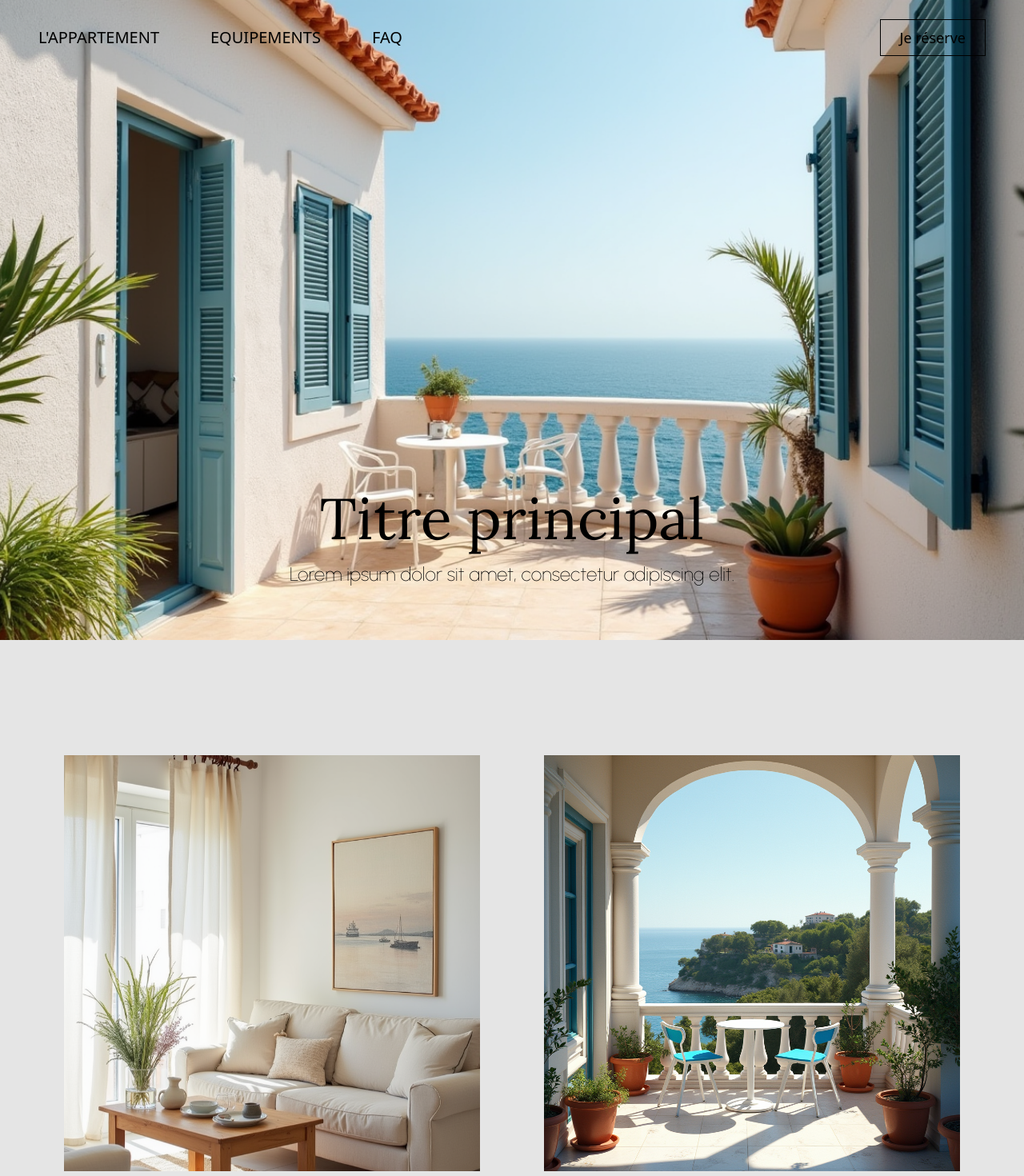
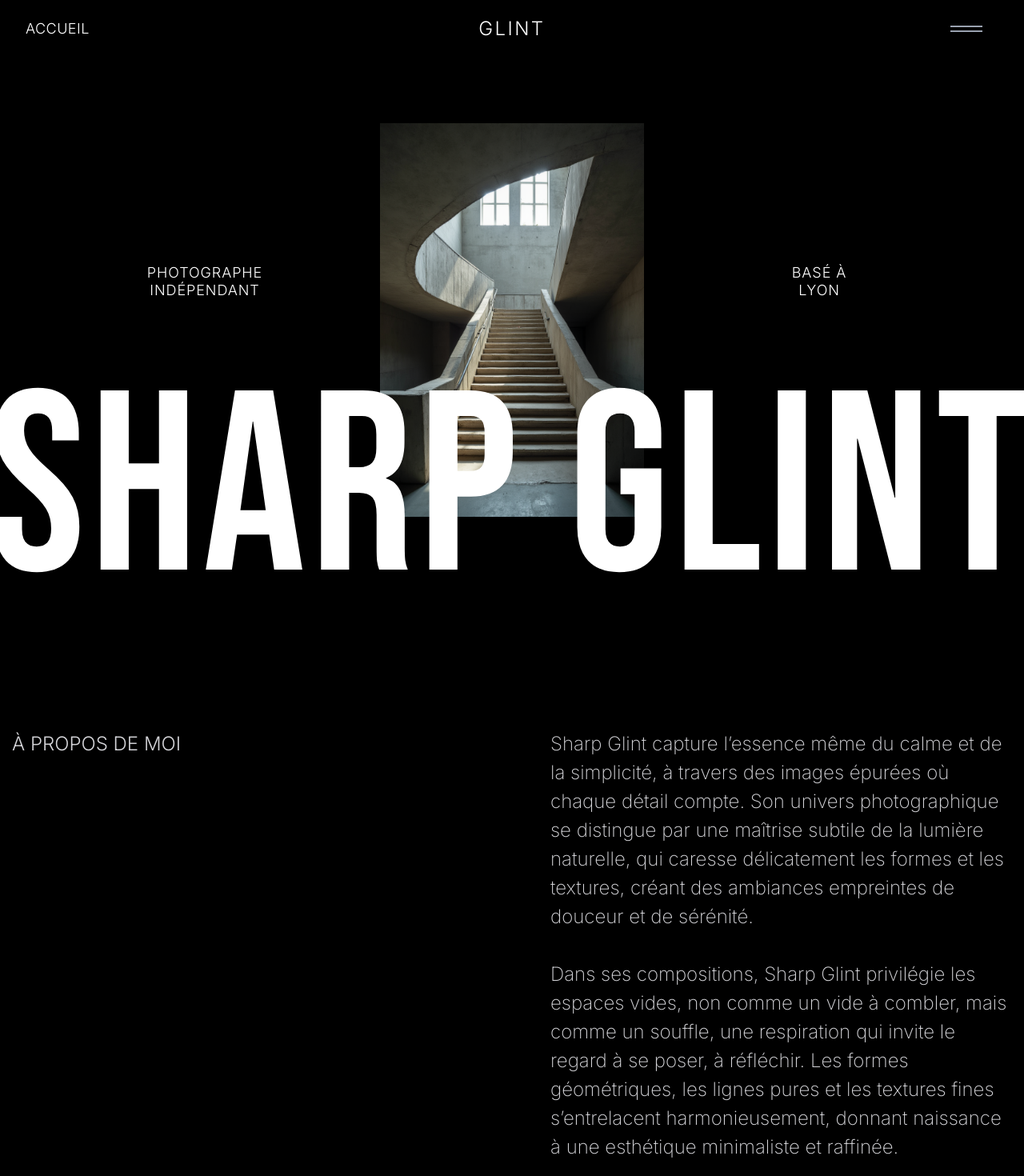
Before and after one commit to ArnaudM1983/sharp-glint, a Vue app: page / in a window 1280 px wide. Shown: the top 1470 px of the page at 80% size. Built offline with nearby package versions, Linux system fonts and the light colour scheme.

Commit message:
Ajout navbar + hero

```diff
--- a/index.html
+++ b/index.html
@@ -4,9 +4,8 @@
     <meta charset="UTF-8" />
     <link rel="icon" href="/favicon.ico" />
     <meta name="viewport" content="width=device-width, initial-scale=1.0" />
-    <link href="https://fonts.googleapis.com/css2?family=Urbanist:ital,wght@0,100..900;1,100..900&display=swap" rel="stylesheet">
-    <link href="https://fonts.googleapis.com/css2?family=Lora:ital,wght@0,400..700;1,400..700&display=swap" rel="stylesheet">
-
+    <link href="https://fonts.googleapis.com/css2?family=Bebas+Neue&display=swap" rel="stylesheet">
+    <link href="https://fonts.googleapis.com/css2?family=Inter:ital,opsz,wght@0,14..32,100..900;1,14..32,100..900&display=swap" rel="stylesheet">
 
     <title>Rayol Horizon</title>
   </head>
--- a/src/App.vue
+++ b/src/App.vue
@@ -1,10 +1,8 @@
 <template>
   <Navbar />
 
-  <main class="bg-neutral-200 mx-auto space-y-20">
+  <main class="bg-black mx-auto space-y-20">
     <Hero />
-    <Images />
-    <Marquee />
     <ImageTextSection />
     <FullWidthSlider />
     <Map />
@@ -20,8 +18,6 @@
 <script setup>
 import Navbar from './components/Navbar.vue'
 import Hero from './components/Hero.vue'
-import Images from './components/Images.vue'
-import Marquee from './components/Marquee.vue'
 import ImageTextSection from './components/ImageTextSection.vue'
 import FullWidthSlider from './components/FullWidthSlider.vue'
 import Map from './components/Map.vue'
--- a/src/components/Hero.vue
+++ b/src/components/Hero.vue
@@ -1,44 +1,108 @@
 <template>
-    <section class="relative h-dvh flex items-end overflow-hidden">
-        <!-- Image en arrière-plan -->
-        <img :src="imageSrc" alt="Image de terrasse" class="absolute top-0 left-0 w-full h-full object-cover" />
+    <section class="relative h-dvh w-full bg-black overflow-hidden">
 
-        <!-- Overlay + Contenu -->
-        <div class="relative z-10 w-full text-black p-8 md:p-16">
-            <FadeInOnScroll>
-                <h1 class="text-4xl md:text-7xl lora-font">{{ mainTitle }}</h1>
-                <p class="mt-4 text-lg md:text-2xl font-thin">{{ mainParagraph }}</p>
-            </FadeInOnScroll>
+        <!-- Grille en 3 colonnes -->
+        <div class="absolute inset-0 z-10 grid grid-cols-3 place-items-center px-4 md:px-16 text-white">
+
+            <!-- Colonne 1 : Texte gauche -->
+            <div
+                class="font-inter uppercase text-center text-sm md:text-lg leading-tight font-light tracking-wider -translate-y-12 opacity-0 animate-fade-in-delayed-1">
+                Photographe<br />Indépendant
+            </div>
+
+            <!-- Colonne 2 : Image centrale -->
+            <div>
+                <img :src="heroImage" alt="Hero Image"
+                    class="w-[250px] md:w-[330px] object-contain opacity-0 animate-fade-in-up" />
+            </div>
+
+            <!-- Colonne 3 : Texte droite -->
+            <div
+                class="font-inter uppercase text-center text-sm md:text-lg leading-tight font-light tracking-wider -translate-y-12 opacity-0 animate-fade-in-delayed-1">
+                Basé à<br />Lyon
+            </div>
+        </div>
+
+        <!-- Nom centré bas -->
+        <div
+            class="absolute bottom-6 left-1/2 transform -translate-x-1/2 z-10 opacity-0 animate-slide-in-right-delayed">
+
+            <h1 class="text-white uppercase custom-title">
+                Sharp Glint
+            </h1>
         </div>
     </section>
 </template>
 
-
 <script setup>
-import { defineProps } from 'vue'
-import FadeInOnScroll from '@/components/FadeInOnScroll.vue'
-
-// Import de l'image placeholder dans /assets
-import terrassePlaceholder from '@/assets/terrasse2.png'
-
-const props = defineProps({
-    imageSrc: {
-        type: String,
-        default: terrassePlaceholder,
-    },
-    mainTitle: {
-        type: String,
-        default: 'Titre principal',
-    },
-    mainParagraph: {
-        type: String,
-        default: 'Lorem ipsum dolor sit amet, consectetur adipiscing elit.',
-    },
-})
+import heroImage from '@/assets/hero.png'
 </script>
 
 <style scoped>
-.lora-font {
-    font-family: 'Lora', serif;
+@import url('https://fonts.googleapis.com/css2?family=Inter:wght@300;400;500&display=swap');
+
+.font-inter {
+    font-family: 'Inter', sans-serif;
+}
+
+.custom-title {
+    font-family: 'Bebas Neue', sans-serif;
+    font-size: 25vw;
+    font-weight: 300;
+    line-height: 1;
+    letter-spacing: 0.5vw;
+    white-space: nowrap;
+    text-align: center;
+}
+
+/* Animations */
+@keyframes fadeInUp {
+    0% {
+        opacity: 0;
+        transform: translateY(80px);
+    }
+
+    100% {
+        opacity: 1;
+        transform: translateY(0);
+    }
+}
+
+.animate-fade-in-up {
+    animation: fadeInUp 1s ease-out forwards;
+}
+
+@keyframes fadeIn {
+    0% {
+        opacity: 0;
+    }
+
+    100% {
+        opacity: 1;
+    }
+}
+
+.animate-fade-in-delayed-1 {
+    animation: fadeIn 1s ease-out 1s forwards;
+}
+
+.animate-fade-in-delayed-2 {
+    animation: fadeIn 1s ease-out 1.5s forwards;
+}
+
+@keyframes slideInRight {
+    0% {
+        opacity: 0;
+        transform: translateX(100%);
+    }
+
+    100% {
+        opacity: 1;
+        transform: translateX(0);
+    }
+}
+
+.animate-slide-in-right-delayed {
+    animation: slideInRight 1s ease-out 1.5s forwards;
 }
 </style>
--- a/src/components/ImageTextSection.vue
+++ b/src/components/ImageTextSection.vue
@@ -8,17 +8,22 @@ import plage2 from '@/assets/plage2.png'
   <!-- Image à gauche et Texte à droite sur desktop -->
   <section>
     <div class="mx-auto max-w-[1250px] px-4 py-8 sm:px-6 lg:px-0">
-      <div class="grid grid-cols-1 gap-4 md:grid-cols-2 md:items-center md:gap-24">
+      <div class="grid grid-cols-1 gap-4 md:grid-cols-2 md:items-start md:gap-24">
         <div class="md:order-1">
-          <img :src="plage" class="" alt="Plage" />
+          <p class="text-zinc-300 text-left text-xl md:text-2xl uppercase font-light">à propos de moi</p>
         </div>
         <div class="md:order-2">
           <div class="max-w-lg md:max-w-none text-left">
-            <h2 class="text-3xl md:text-6xl font-semibold text-white sm:text-3xl">
-              Emplacement Idéal
-            </h2>
-            <p class="mt-4">
-              Situé dans un quartier paisible du Rayol-Canadel-sur-Mer, l’appartement offre un accès rapide aux commodités locales. En moins de 5 minutes, vous rejoignez les commerces de proximité, et en 10 minutes à pied, la plage du Canadel vous accueille pour des journées ensoleillées au bord de l’eau.
+            <p class="text-zinc-300 text-xl md:text-2xl font-extralight">
+              Sharp Glint capture l’essence même du calme et de la simplicité, à travers des images épurées où chaque
+              détail compte. Son univers photographique se distingue par une maîtrise subtile de la lumière naturelle,
+              qui caresse délicatement les formes et les textures, créant des ambiances empreintes de douceur et de
+              sérénité.
+              <br><br>
+              Dans ses compositions, Sharp Glint privilégie les espaces vides, non comme un vide à combler, mais comme
+              un souffle, une respiration qui invite le regard à se poser, à réfléchir. Les formes géométriques, les
+              lignes pures et les textures fines s’entrelacent harmonieusement, donnant naissance à une esthétique
+              minimaliste et raffinée.
             </p>
           </div>
         </div>
@@ -26,46 +31,4 @@ import plage2 from '@/assets/plage2.png'
     </div>
   </section>
 
-  <!-- Image à droite et Texte à gauche sur desktop -->
-  <section>
-  <div class="mx-auto max-w-[1250px] px-4 py-8 sm:px-6 lg:px-0">
-    <div class="grid grid-cols-1 gap-4 md:grid-cols-2 md:items-center md:gap-24">
-      <div class="order-2 md:order-1">
-        <div class="max-w-lg md:max-w-none text-left">
-          <h2 class="text-3xl md:text-6xl font-semibold text-white sm:text-3xl">
-            Confort pratique
-          </h2>
-          <p class="mt-4">
-            Pensé pour les séjours en couple ou en famille, l’appartement dispose d’une chambre indépendante, d’un séjour lumineux avec canapé convertible, et d’une cuisine entièrement équipée. Tout a été conçu pour que vous vous sentiez comme chez vous, avec confort et simplicité.
-          </p>
-        </div>
-      </div>
-      <div class="order-1 md:order-2">
-        <img :src="deco" class="" alt="Décoration" />
-      </div>
-    </div>
-  </div>
-</section>
-
-
-  <!-- Image à gauche et Texte à droite sur desktop -->
-  <section>
-    <div class="mx-auto max-w-[1250px] px-4 py-8 sm:px-6 lg:px-0">
-      <div class="grid grid-cols-1 gap-4 md:grid-cols-2 md:items-center md:gap-24">
-        <div class="md:order-1">
-          <img :src="plage2" class="" alt="Plage 2" />
-        </div>
-        <div class="md:order-2">
-          <div class="max-w-lg md:max-w-none text-left">
-            <h2 class="text-3xl md:text-6xl font-semibold text-white sm:text-3xl">
-              Région magique
-            </h2>
-            <p class="mt-4">
-              Explorez les merveilles naturelles du Rayol et ses alentours : balades dans le Domaine du Rayol, criques secrètes accessibles à pied ou en bateau, et excursions vers les splendides îles de Port-Cros et Porquerolles, véritables joyaux de la Méditerranée.
-            </p>
-          </div>
-        </div>
-      </div>
-    </div>
-  </section>
 </template>
--- a/src/components/Navbar.vue
+++ b/src/components/Navbar.vue
@@ -1,51 +1,55 @@
 <template>
-  <header class="absolute top-0 left-0 w-full z-50 bg-transparent text-white">
+  <header class="fixed top-0 left-0 w-full bg-black text-white z-50 flex items-center justify-between p-4 md:px-8">
 
-    <div class="flex justify-between items-center p-6 lg:px-12">
+    <!-- Gauche : Lien Accueil -->
+    <a href="#accueil" @click.prevent="scrollToSection('#accueil')"
+      class="text-white text-lg uppercase font-light tracking-wide font-inter">
+      Accueil
+    </a>
 
-      <!-- Mobile Toggle Button -->
-      <div class="md:hidden fixed top-4 left-1/2 transform -translate-x-1/2 z-50">
-        <button @click="isMenuOpen = !isMenuOpen"
-          class="w-14 h-14 flex items-center justify-center rounded-full bg-black/10 backdrop-blur-md text-black text-4xl shadow-lg">
-          <Icon :icon="isMenuOpen ? 'material-symbols:close' : 'material-symbols:menu'" />
-        </button>
-      </div>
+    <!-- Centre : Logo -->
+    <div class="text-white text-2xl font-light tracking-widest uppercase font-inter">
+      Glint
+    </div>
 
+    <!-- Droite : Menu Burger -->
+    <button @click="isMenuOpen = !isMenuOpen"
+      class="w-20 h-10 flex items-center justify-center cursor-pointer transition-all duration-300 z-60">
+      <template v-if="!isMenuOpen">
+        <div class="flex flex-col justify-center items-center space-y-1">
+          <span class="w-10 h-[2px] bg-gray-400"></span>
+          <span class="w-10 h-[2px] bg-gray-400"></span>
+        </div>
+      </template>
+      <template v-else>
+        <span class="text-lg uppercase font-light tracking-widest font-inter">Fermer</span>
+      </template>
+    </button>
 
-      <!-- Nav Links -->
-      <nav :class="[
-        'left-1/2 w-[280px] p-6 flex flex-col items-center gap-6 shadow-md md:flex-row md:gap-16 md:p-0',
-        isMenuOpen ? 'flex fixed top-[90px] -translate-x-1/2 bg-black/20 backdrop-blur-md rounded-lg' : 'hidden',
-        'md:static md:w-auto md:bg-transparent md:backdrop-blur-0 md:shadow-none md:flex md:translate-x-0 md:left-auto md:max-w-full md:rounded-none'
-      ]">
+  </header>
 
+  <!-- Menu Mobile fullscreen sous la navbar -->
+  <nav v-if="isMenuOpen"
+    class="fixed top-0 left-0 w-screen h-screen bg-black text-gray-700 flex flex-col justify-center items-center space-y-12 font-inter text-xl md:text-7xl font-normal tracking-widest z-40 pt-16">
 
+    <a href="#accueil" @click.prevent="scrollToSection('#accueil')" class="hover:text-white">
+      Accueil
+    </a>
+    <a href="#about" @click.prevent="scrollToSection('#about')" class="hover:text-white">
+      À propos
+    </a>
+    <a href="#services" @click.prevent="scrollToSection('#services')" class="hover:text-white">
+      Services
+    </a>
+    <a href="#contact" @click.prevent="scrollToSection('#contact')" class="hover:text-white">
+      Contact
+    </a>
 
-
-        <a href="#lappartement" @click.prevent="scrollToSection('#lappartement')"
-          class="relative text-black font-light uppercase text-xl after:content-[''] after:absolute after:left-0 after:-bottom-1 after:w-0 after:h-[1px] after:bg-black after:transition-all after:duration-300 hover:after:w-full">L'Appartement</a>
-        <a href="#equipements" @click.prevent="scrollToSection('#equipements')"
-          class="relative text-black font-light uppercase text-xl after:content-[''] after:absolute after:left-0 after:-bottom-1 after:w-0 after:h-[1px] after:bg-black after:transition-all after:duration-300 hover:after:w-full">Equipements</a>
-        <a href="#faq" @click.prevent="scrollToSection('#faq')"
-          class="relative text-black font-light uppercase text-xl after:content-[''] after:absolute after:left-0 after:-bottom-1 after:w-0 after:h-[1px] after:bg-black after:transition-all after:duration-300 hover:after:w-full">FAQ</a>
-      </nav>
-
-      <!-- Logo -->
-      <!-- <div class="text-3xl text-red-500 font-bold">LOGO</div> -->
-
-      <!-- Réserver Button -->
-      <a href="#contact"
-        class="hidden md:inline-block text-black border border-black px-6 py-2 text-lg font-light cursor-pointer bg-transparent rounded-none hover:bg-white hover:text-black transition">
-        Je réserve
-      </a>
-
-    </div>
-  </header>
+  </nav>
 </template>
 
 <script setup>
 import { ref } from 'vue'
-import { Icon } from '@iconify/vue'
 
 const isMenuOpen = ref(false)
 
--- a/src/style.css
+++ b/src/style.css
@@ -9,16 +9,26 @@
 }
 
 p {
-  font-family: 'Urbanist', sans-serif;
+  font-family: 'Inter', sans-serif;
   line-height: 1.5;
-  color: #000000;
 }
+
+h1 {
+  font-family: 'Bebas neue', sans-serif;
+  line-height: 1.5;
+  font-weight: 300;
+}
+
 h2 {
   font-family: 'Lora', sans-serif;
   line-height: 1.5;
-  color: #000000;
-  font-weight: 400;
+  font-weight: 300;
 }
+
+.font-inter {
+  font-family: 'Inter', sans-serif;
+}
+
 
 @keyframes myAnim {
   0% {
```
Also changed, not shown: src/assets/hero.png (added).
